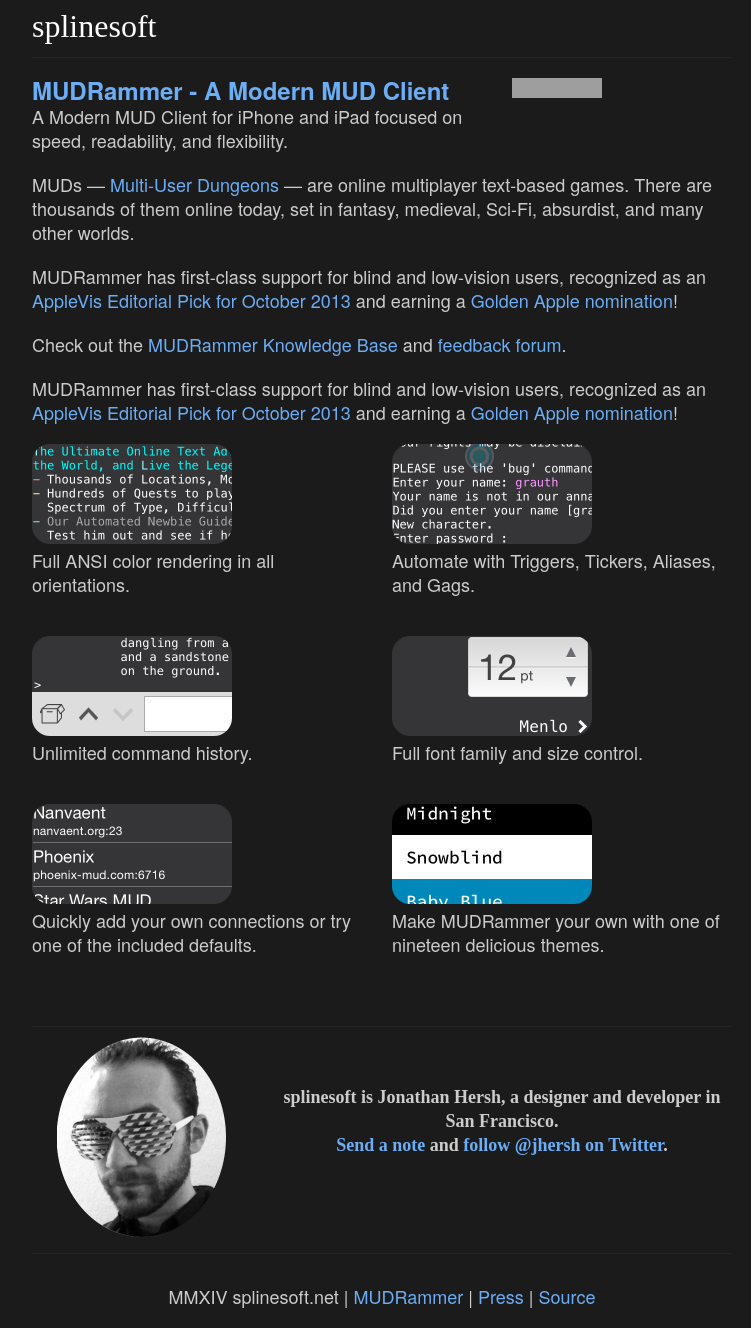
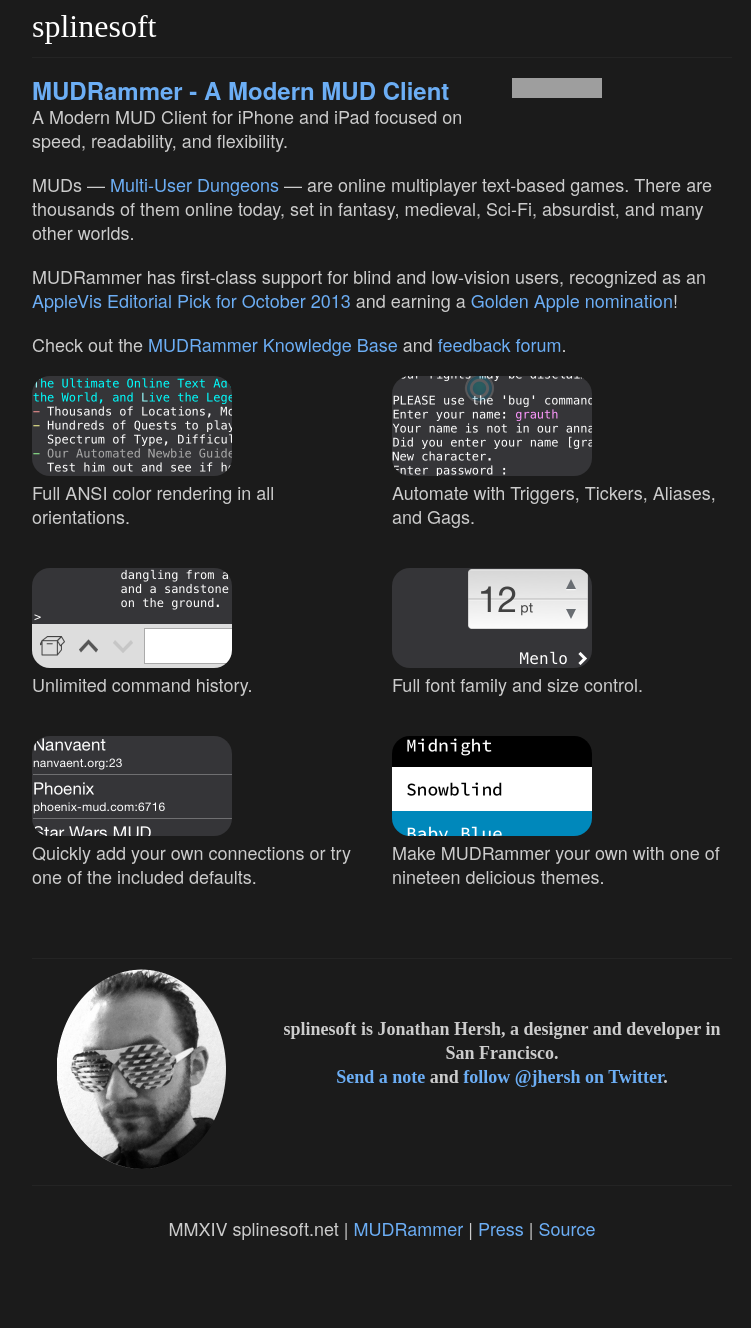
Before and after one commit to splinesoft/splinesoft.net, a Jekyll site: the page built from mudrammer/index.html, in a window 1280 px wide. Shown: the whole page, without its empty margins (138-889 px from the left). Built offline with Jekyll 4.4.1, drawn with Linux system fonts in a browser that asks for light colours; Markdown is read by kramdown in place of the engine named in the settings; after the commit the page ends 1260 px from its top, so only the background shows below that; grey boxes are pictures that could not be loaded.

Commit message:
remove duplicate desc

```diff
--- a/mudrammer/index.html
+++ b/mudrammer/index.html
@@ -15,7 +15,6 @@ title: MUDRammer - splinesoft.net
 <div class="twelve columns clearfix">
     {% include mud-desc.html %}
     <p>Check out the <a href="{{ site.rammer.kb }}">MUDRammer Knowledge Base</a> and <a href="{{ site.rammer.ideas }}">feedback forum</a>.</p>
-    <p>MUDRammer has first-class support for blind and low-vision users, recognized as an <a href="http://www.applevis.com/blog/advocacy/announcing-applevis-editorial-team-app-pick-month-october-2013-papa-sangre-ii">AppleVis Editorial Pick for October 2013</a> and earning a <a href="http://www.applevis.com/blog/advocacy/cast-your-votes-now-applevis-golden-apple-awards-2013">Golden Apple nomination</a>!</p>
 </div>
 <br style="clear" />
 <div class="twelve columns clearfix rampics">
```
